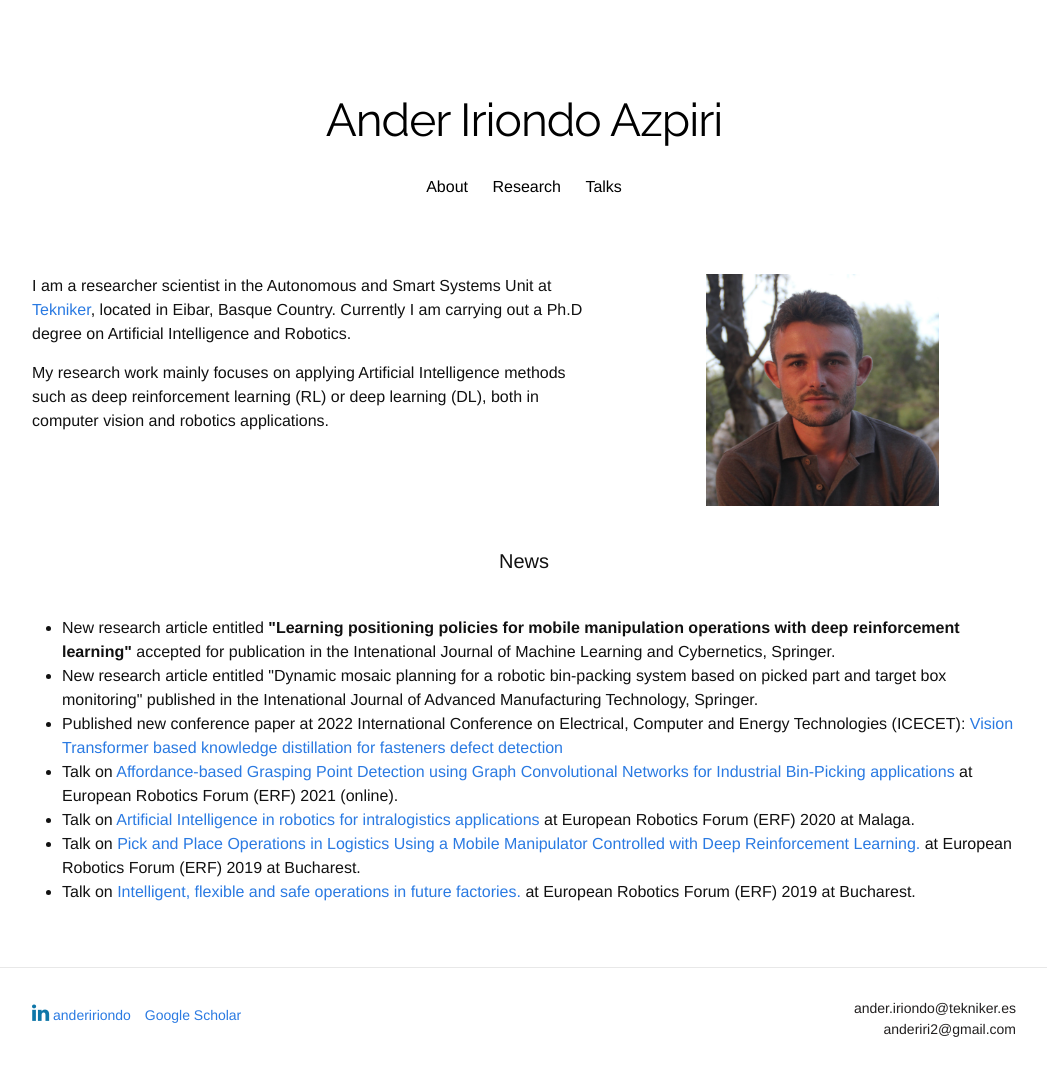
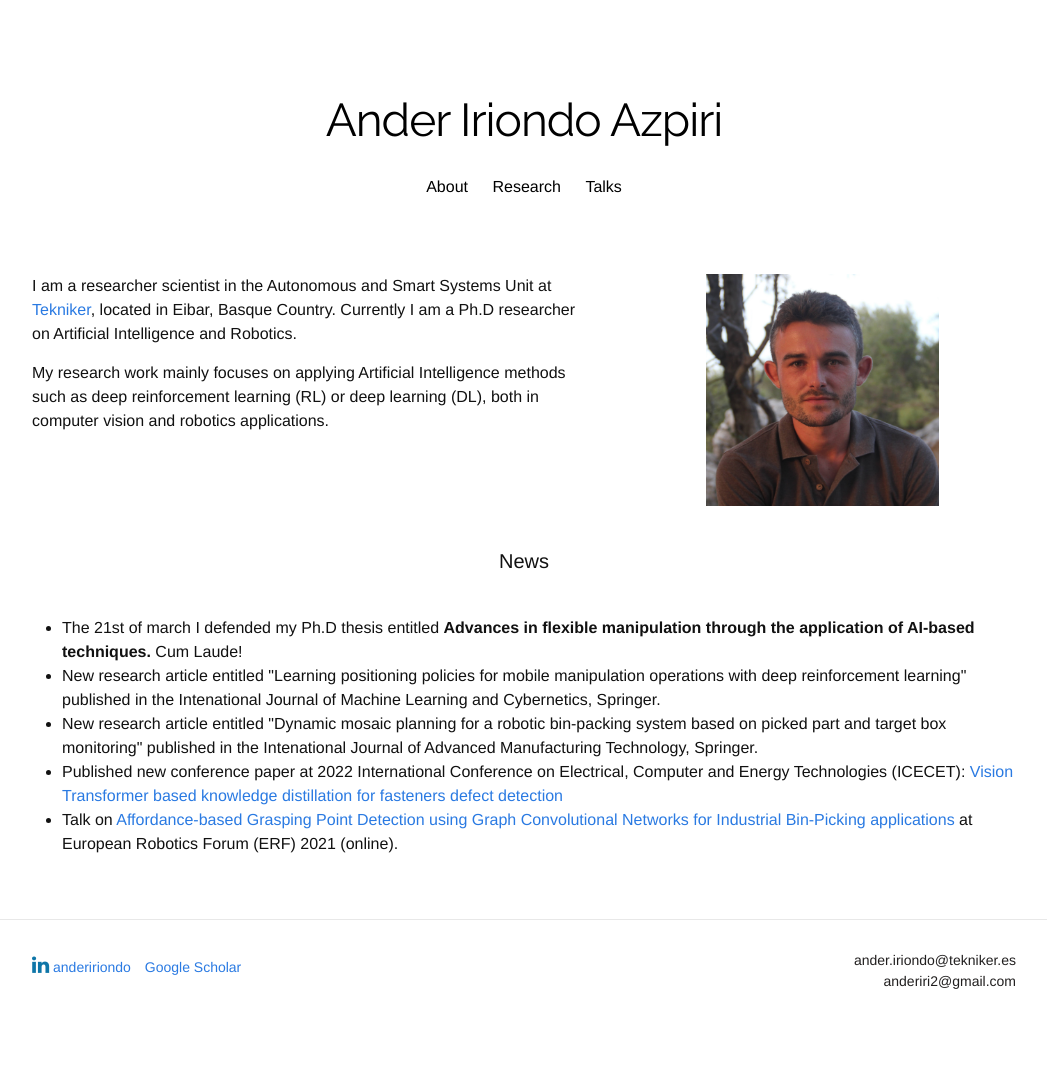
Before and after one commit to anderiri2/anderiri2.github.io, a Jekyll site: the page built from index.html, in a window 1280 px wide. Shown: the whole page, without its empty margins (116-1163 px from the left). Built offline with Jekyll 4.4.1, drawn with Linux system fonts in a browser that asks for light colours; nearby versions of some CDN libraries; some web fonts are replaced; a style sheet for code colours, icons or effects is not loaded; after the commit the page ends 1025 px from its top, so only the background shows below that.

Commit message:
Added PhD defense news.

```diff
--- a/index.html
+++ b/index.html
@@ -6,7 +6,7 @@ title: "Ander Iriondo"
 
 <div class="row">
 	<div class="seven columns">
-		<p> I am a researcher scientist in the Autonomous and Smart Systems Unit at <a href="http://tekniker.es"> Tekniker</a>, located in Eibar, Basque Country. Currently I am carrying out a Ph.D degree on Artificial Intelligence and Robotics.
+		<p> I am a researcher scientist in the Autonomous and Smart Systems Unit at <a href="http://tekniker.es"> Tekniker</a>, located in Eibar, Basque Country. Currently I am a Ph.D researcher on Artificial Intelligence and Robotics.
 <!--  		I also had a brief stint at Latent Logic (acquired by <a href="https://waymo.com/">Waymo</a>), a self-driving car startup in Oxford -->
 		<p> My research work mainly focuses on applying Artificial Intelligence methods such as deep reinforcement learning (RL) or deep learning (DL), both in computer vision and robotics applications.
 		</p>
@@ -22,15 +22,16 @@ title: "Ander Iriondo"
 
 <h1 class="page-heading">News</h1>
 <ul>
-	<li> New research article entitled <b>"Learning positioning policies for mobile manipulation operations with deep reinforcement learning" </b>accepted for publication in the Intenational Journal of Machine Learning and Cybernetics, Springer.</li>
+	<li> The 21st of march I defended my Ph.D thesis entitled <b> Advances in flexible manipulation through the application of AI-based techniques. </b> Cum Laude! </li>
+	<li> New research article entitled "Learning positioning policies for mobile manipulation operations with deep reinforcement learning" published in the Intenational Journal of Machine Learning and Cybernetics, Springer.</li>
 	<li> New research article entitled "Dynamic mosaic planning for a robotic bin-packing system based on picked part and target box monitoring" published in the Intenational Journal of Advanced Manufacturing Technology, Springer.</li>
 	<li> Published new conference paper at 2022 International Conference on Electrical, Computer and Energy Technologies (ICECET): <a href="https://doi.org/10.1109/ICECET55527.2022.9872566">Vision Transformer based knowledge distillation for fasteners defect detection </a>
 	<li> Talk on <a href="https://drive.google.com/file/d/1tdyN69yfzVHM9axG4-LLJDIknoETk5Bw/view">Affordance-based Grasping Point Detection using Graph Convolutional Networks for Industrial Bin-Picking applications </a> at European Robotics Forum (ERF) 2021 (online).</li>
 
-	<li> Talk on <a href="https://drive.google.com/file/d/1ISoi\_gXWrXVSLgJmwzi3pNN3PTICSTK8/view">Artificial Intelligence in robotics for intralogistics applications </a> at European Robotics Forum (ERF) 2020 at Malaga.</li>
+	<!-- <li> Talk on <a href="https://drive.google.com/file/d/1ISoi\_gXWrXVSLgJmwzi3pNN3PTICSTK8/view">Artificial Intelligence in robotics for intralogistics applications </a> at European Robotics Forum (ERF) 2020 at Malaga.</li>
 
 	<li> Talk on <a href="https://zenodo.org/record/3458219\#.Yrsl3i8lMvE">Pick and Place Operations in Logistics Using a Mobile Manipulator Controlled with Deep Reinforcement Learning. </a> at European Robotics Forum (ERF) 2019 at Bucharest.</li>
 	<li> Talk on <a href="https://roboception.com/wp-content/uploads/2019/04/ERF2019-Intelligent\_-flexible\_and\_safe\_operations-Tekniker.pdf">Intelligent, flexible and safe operations in future
-factories. </a> at European Robotics Forum (ERF) 2019 at Bucharest.</li>
+factories. </a> at European Robotics Forum (ERF) 2019 at Bucharest.</li> -->
 
 </ul>
```
